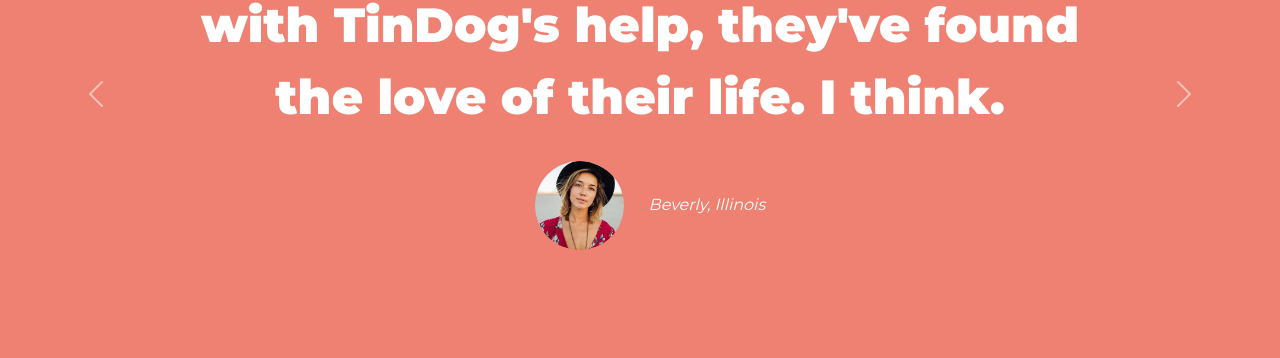
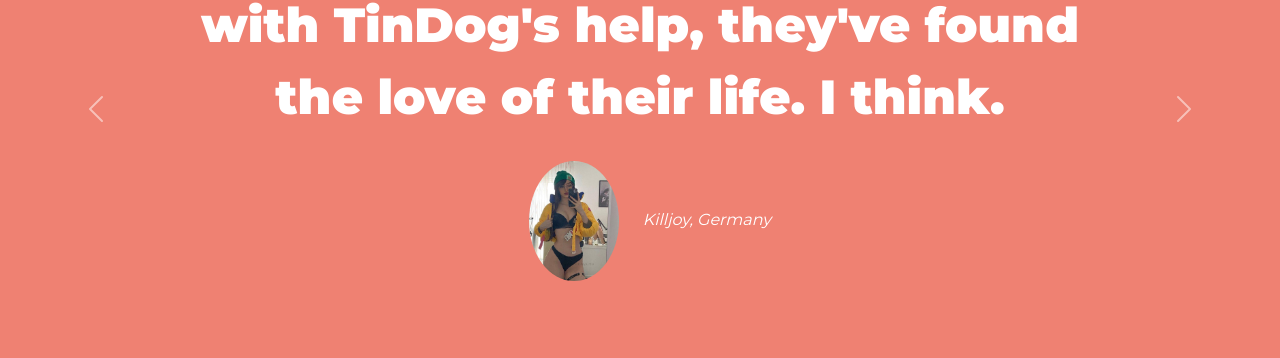
Before and after one commit to JaypeeB-Ph/tindog, a plain HTML site: page index.html in a window 1280 px wide. Shown: the part 1297-1655 px from the top of the page. Drawn offline with nearby package versions, Linux system fonts and the light colour scheme.

Commit message:
Update index.html

```diff
--- a/index.html
+++ b/index.html
@@ -107,8 +107,8 @@
         </div>
         <div class="carousel-item">
           <h2 class="testimonial-text">My dog used to be so lonely, but with TinDog's help, they've found the love of their life. I think.</h2>
-          <img class="testimonial-image" src="images/lady-img.jpg" alt="lady-profile">
-          <em>Beverly, Illinois</em>
+          <img class="testimonial-image" src="images/Killjoy.png" alt="lady-profile">
+          <em>Killjoy, Germany</em>
         </div>
       </div>
       <button class="carousel-control-prev" type="button" data-bs-target="#testimonials-carousel" data-bs-slide="prev">
```
